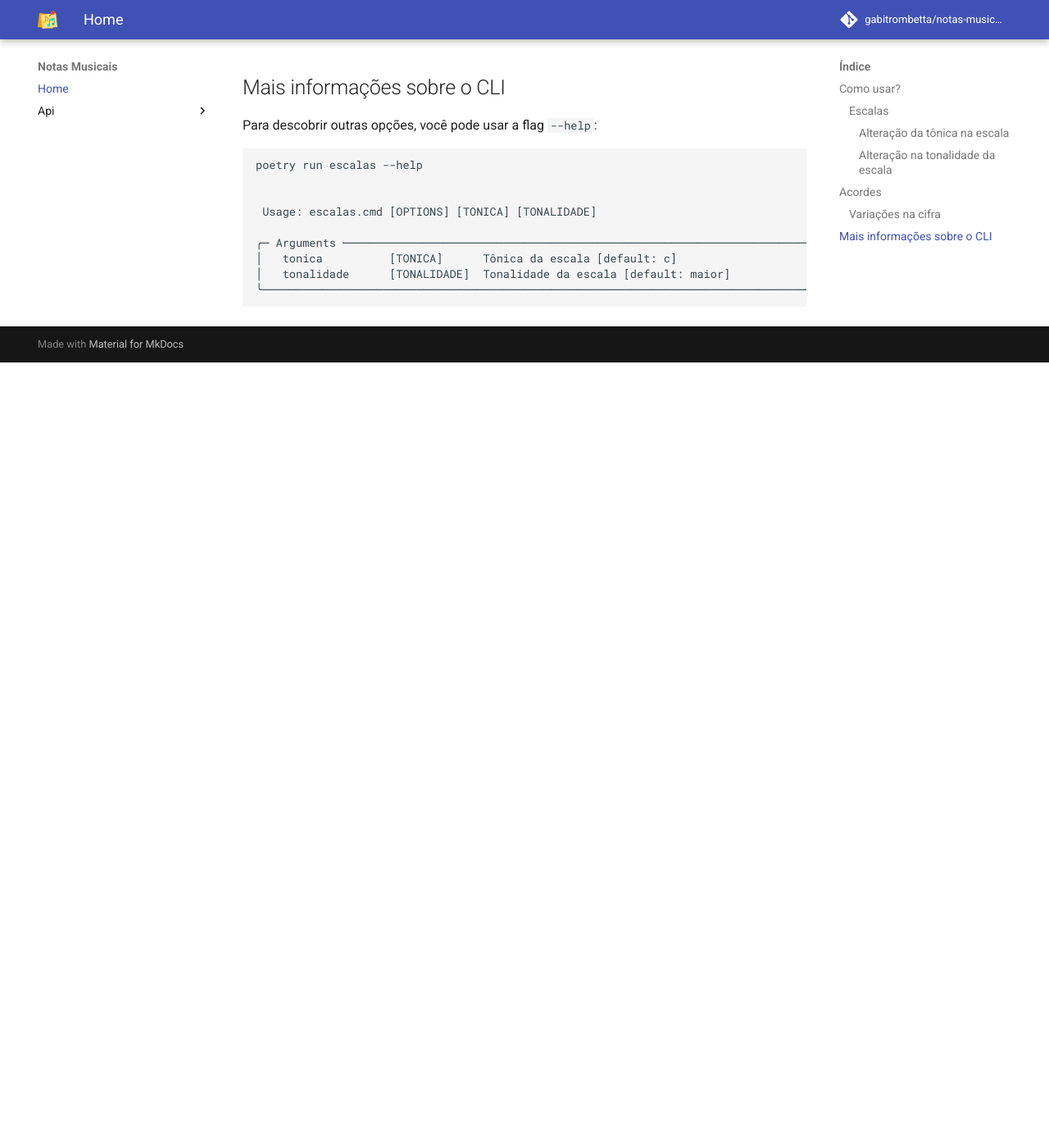
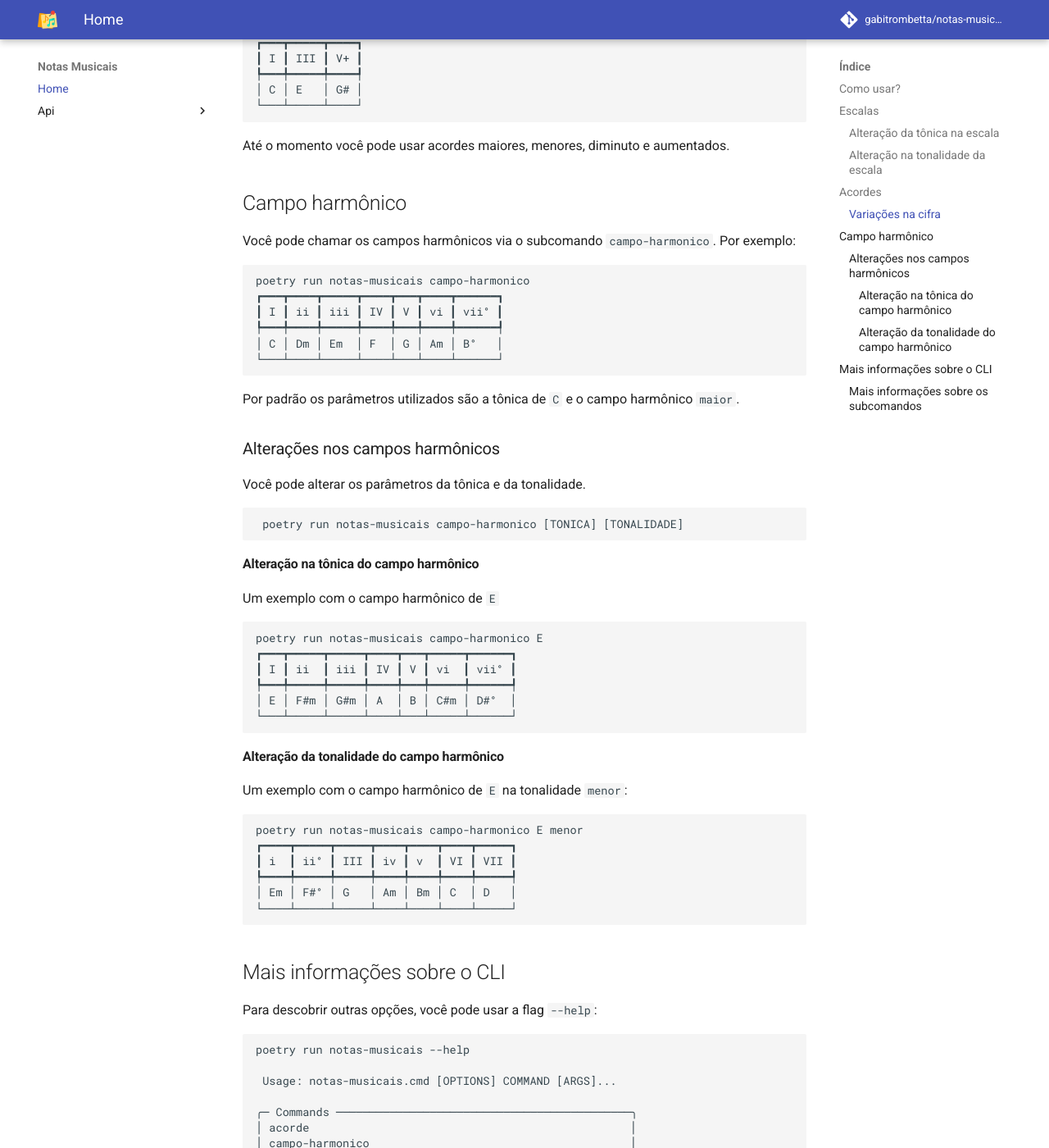
Before and after one commit to gabitrombetta/notas-musicais, an MkDocs documentation site: the page built from docs/index.md, in a window 1280 px wide and 1400 px high, scrolled down 2042 px. Shown: the whole window at 82% size. Built offline with MkDocs 1.6.1 and Material for MkDocs 9.7.7, drawn with Linux system fonts in a browser that asks for light colours; comment, search, counter and statistics services are not loaded; before the commit the page ends 2484 px from its top, so only the background shows below that; some of the changed text lies outside the part shown.

Commit message:
Atualiação da documentação para o comando de campos harmônicos

````diff
--- a/docs/index.md
+++ b/docs/index.md
@@ -1,13 +1,13 @@
 ![Logo Projeto](assets/logo.png){width="300" .center}
 # Notas Musicais
 
-Notas musicais é um CLI para ajudar na formação de escalas e acordes
+Notas musicais é um CLI para ajudar na formação de escalas, acordes e campos harmônicos.
 
-Temos dois comandos disponíveis: `escala` e `acorde`
+Toda a aplicação é baseada em um comando chamando `notas-musicais`. Esse comando tem um subcomando relacionado a cada ação que a aplicação pode realizar. Como `escala`, `acorde`, `campo-harmonico`
 
 ## Como usar?
 
-### Escalas
+## Escalas
 
 Você pode chamar as escalas via linha de comando. Por exemplo:
 
@@ -26,7 +26,7 @@
 ```
 
 
-#### Alteração da tônica na escala
+### Alteração da tônica na escala
 
 O primeiro parâmetro do CLI é a tônica da escala que deseja exibir. Desta forma, você pode alterar a escala retornada. Por exemplo, a escala de `F#`:
 
@@ -43,7 +43,7 @@
 └────┴────┴─────┴────┴────┴────┴─────┘
 ```
 
-#### Alteração na tonalidade da escala
+### Alteração na tonalidade da escala
 
 Você pode alterar a tonalidade da escala também! Esse é o segundo parâmetro da linha de comando. Por exemplo, a escala de `D#` maior:
 
@@ -70,7 +70,7 @@
 └───┴─────┴───┘
 ```
 
-#### Variações na cifra
+### Variações na cifra
 
 ```bash
 poetry run notas-musicais acorde C+
@@ -83,18 +83,85 @@
 
 Até o momento você pode usar acordes maiores, menores, diminuto e aumentados.
 
+## Campo harmônico
+
+Você pode chamar os campos harmônicos via o subcomando `campo-harmonico`. Por exemplo:
+
+```bash
+poetry run notas-musicais campo-harmonico
+┏━━━┳━━━━┳━━━━━┳━━━━┳━━━┳━━━━┳━━━━━━┓
+┃ I ┃ ii ┃ iii ┃ IV ┃ V ┃ vi ┃ vii° ┃
+┡━━━╇━━━━╇━━━━━╇━━━━╇━━━╇━━━━╇━━━━━━┩
+│ C │ Dm │ Em  │ F  │ G │ Am │ B°   │
+└───┴────┴─────┴────┴───┴────┴──────┘
+```
+
+Por padrão os parâmetros utilizados são a tônica de `C` e o campo harmônico  `maior`.
+
+### Alterações nos campos harmônicos
+
+Você pode alterar os parâmetros da tônica e da tonalidade.
+
+```bash
+ poetry run notas-musicais campo-harmonico [TONICA] [TONALIDADE]
+```
+
+#### Alteração na tônica do campo harmônico
+
+Um exemplo com o campo harmônico de `E`
+
+```bash
+poetry run notas-musicais campo-harmonico E
+┏━━━┳━━━━━┳━━━━━┳━━━━┳━━━┳━━━━━┳━━━━━━┓
+┃ I ┃ ii  ┃ iii ┃ IV ┃ V ┃ vi  ┃ vii° ┃
+┡━━━╇━━━━━╇━━━━━╇━━━━╇━━━╇━━━━━╇━━━━━━┩
+│ E │ F#m │ G#m │ A  │ B │ C#m │ D#°  │
+└───┴─────┴─────┴────┴───┴─────┴──────┘
+```
+
+#### Alteração da tonalidade do campo harmônico
+
+Um exemplo com o campo harmônico de `E` na tonalidade `menor`:
+
+```bash
+poetry run notas-musicais campo-harmonico E menor
+┏━━━━┳━━━━━┳━━━━━┳━━━━┳━━━━┳━━━━┳━━━━━┓
+┃ i  ┃ ii° ┃ III ┃ iv ┃ v  ┃ VI ┃ VII ┃
+┡━━━━╇━━━━━╇━━━━━╇━━━━╇━━━━╇━━━━╇━━━━━┩
+│ Em │ F#° │ G   │ Am │ Bm │ C  │ D   │
+└────┴─────┴─────┴────┴────┴────┴─────┘
+```
+
 ## Mais informações sobre o CLI
 
 Para descobrir outras opções, você pode usar a flag `--help`:
 
 ```bash
-poetry run escalas --help
+poetry run notas-musicais --help
 
+ Usage: notas-musicais.cmd [OPTIONS] COMMAND [ARGS]...
 
- Usage: escalas.cmd [OPTIONS] [TONICA] [TONALIDADE]
+╭─ Commands ────────────────────────────────────────────╮
+│ acorde                                                │
+│ campo-harmonico                                       │
+│ escala                                                │
+╰───────────────────────────────────────────────────────╯
+```
 
-╭─ Arguments ──────────────────────────────────────────────────────────────────────────────────────────────────────────────────────────────────╮
-│   tonica          [TONICA]      Tônica da escala [default: c]                                                                                │
-│   tonalidade      [TONALIDADE]  Tonalidade da escala [default: maior]                                                                        │
-╰──────────────────────────────────────────────────────────────────────────────────────────────────────────────────────────────────────────────╯
+### Mais informações sobre os subcomandos
+
+As informações sobre os subcomandos podem ser accessadas usando a flag `--help` após o nome do parâmetro. Um exemplo do uso do `--help` nos campos harmônicos:
+
+```bash
+poetry run notas-musicais campo-harmonico --help
+
+ Usage: notas-musicais.cmd campo-harmonico [OPTIONS] [TONICA] [TONALIDADE]
+
+╭─ Arguments ───────────────────────────────────────────────────────────────────────────────╮
+│   tonica          [TONICA]      Tônica do campo harmônico [default: c]                    │
+│   tonalidade      [TONALIDADE]  Tonalidade do campo harmônico [default: maior]            │
+╰───────────────────────────────────────────────────────────────────────────────────────────╯
+╭─ Options ─────────────────────────────────────────────────────────────────────────────────╮
+│ --help          Show this message and exit.                                               │
+╰───────────────────────────────────────────────────────────────────────────────────────────╯
 ```
````
